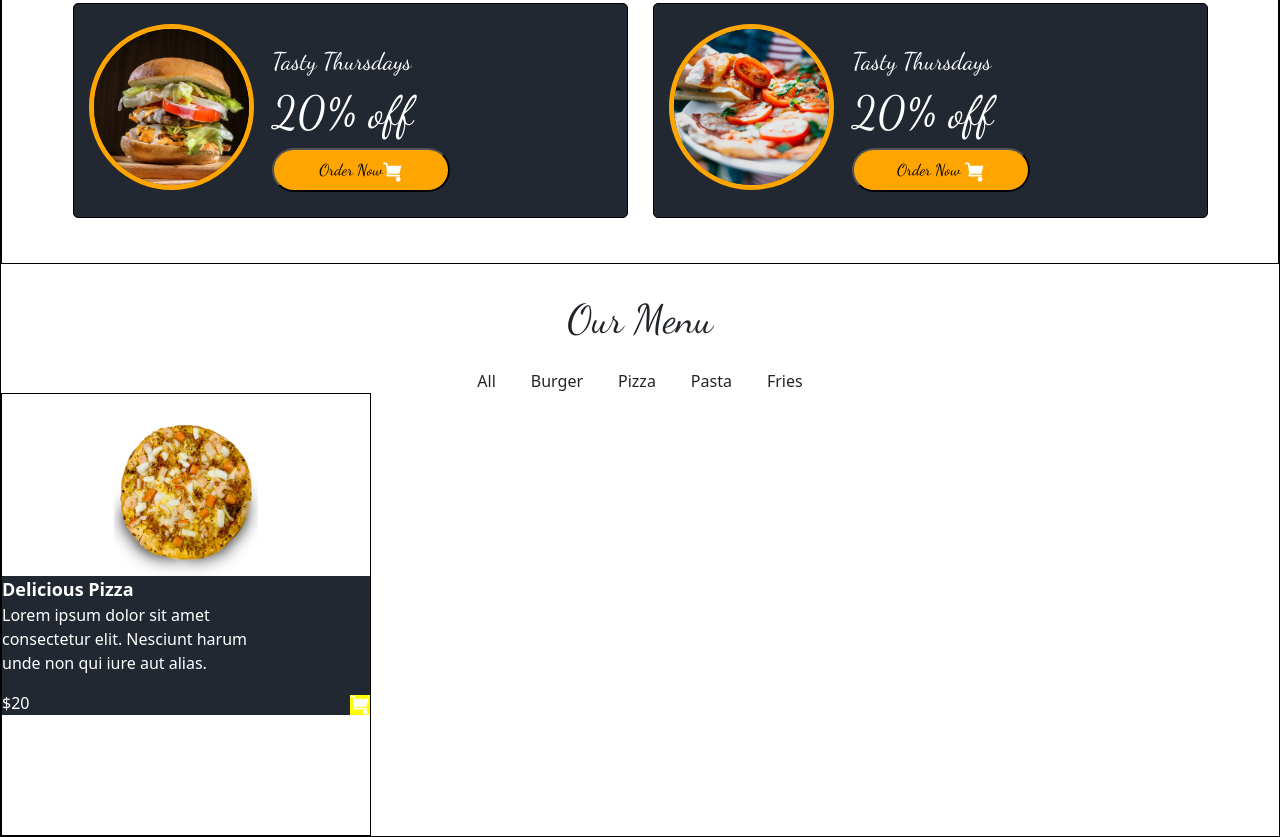
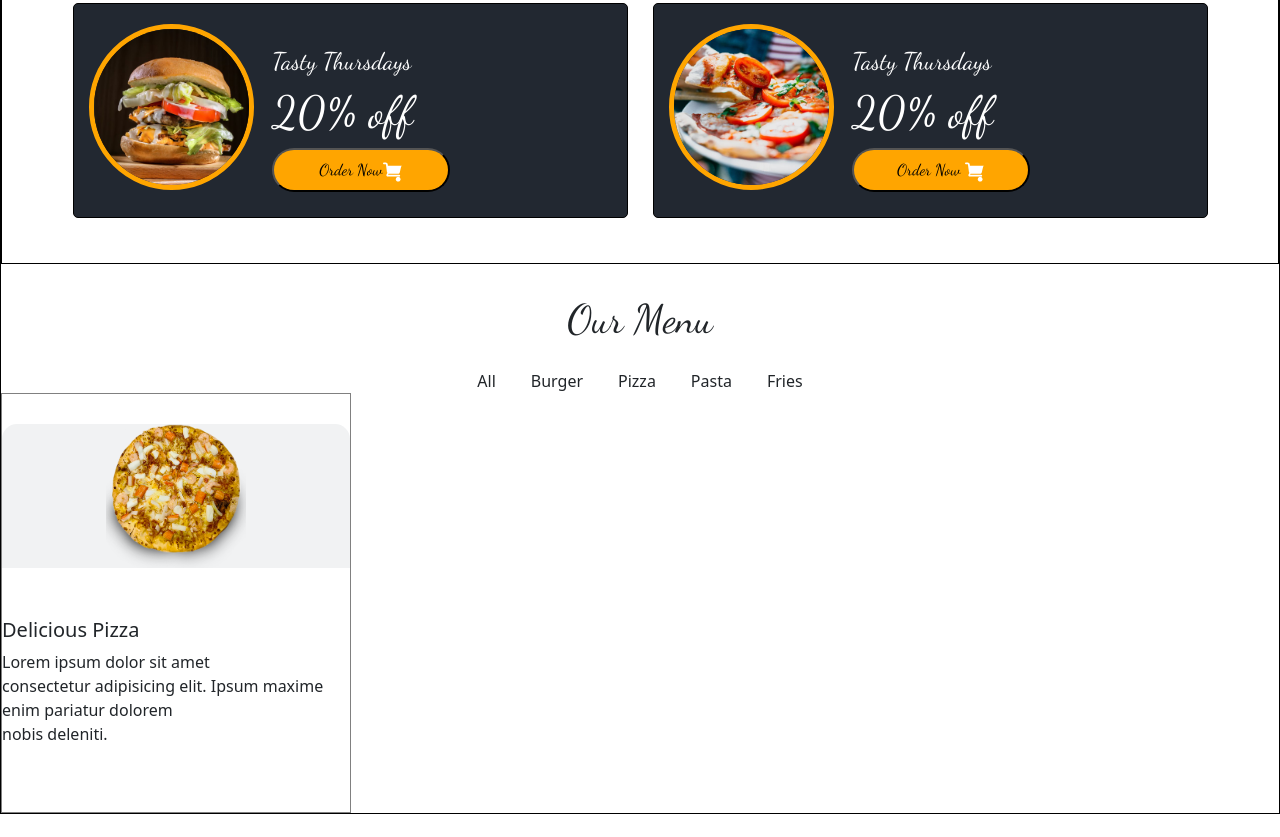
Before and after one commit to satyanshu123456/Feane, a plain HTML site: page Feane/index.html in a window 1280 px wide. Shown: the part 814-1651 px from the top of the page. After the commit the page ends 1628 px from the top, so only its background shows below. Drawn offline with nearby package versions, Linux system fonts and the light colour scheme.

Commit message:
Refactor card layout for improved structure and styling

```diff
--- a/Feane/index.html
+++ b/Feane/index.html
@@ -193,53 +193,23 @@
             <div>Fries</div>
           </div>
           <div class="Allcards">
-            <div class="cad1">
-              <div class="cardimg11"><img class="cardimg" src="../images/card1.png" /></div>
-              <div class="half">
-                <div class="half1" style="font-size: 18px; font-weight: 700;">Delicious Pizza</div>
-                <div>
-                  <p class="half1" >
-                    Lorem ipsum dolor sit amet <br />
-                    consectetur elit. Nesciunt harum <br />
-                    unde non qui iure aut alias.
-                  </p>
-                </div>
-                <div class="half2">
-                  <div class="half1">$20</div>
-                  <div>
-                    <svg class="cart1"
-                      version="1.1"
-                      id="Capa_1"
-                      xmlns="http://www.w3.org/2000/svg"
-                      xmlns:xlink="http://www.w3.org/1999/xlink"
-                      x="0px"
-                      y="0px"
-                      viewBox="0 0 456.029 456.029"
-                      style="
-                        enable-background: new 0 0 456.029 456.029;
-                        width: 20px;
-                        fill: #ffffff;
-                      "
-                      xml:space="preserve"
-                    >
-                      <g>
-                        <path
-                          d="M345.6,338.862c-29.184,0-53.248,23.552-53.248,53.248c0,29.184,23.552,53.248,53.248,53.248
-                          c29.184,0,53.248-23.552,53.248-53.248C398.336,362.414,374.784,338.862,345.6,338.862z"
-                        />
-                        <path
-                          d="M439.296,84.91c-1.024,0-2.56-0.512-4.096-0.512H112.64l-5.12-34.304C104.448,27.566,84.992,10.67,61.952,10.67H20.48
-                             C9.216,10.67,0,19.886,0,31.15c0,11.264,9.216,20.48,20.48,20.48h41.472c2.56,0,4.608,2.048,5.12,4.608l23.04,170.496
-                             c1.024,7.68,5.12,14.336,11.264,18.944l-20.48,37.376c-6.144,10.752-5.632,24.064,0.512,34.304c6.144,10.24,17.408,15.872,29.184,15.872
-                             h260.608c11.264,0,20.48-9.216,20.48-20.48c0-11.264-9.216-20.48-20.48-20.48H115.2l12.8-23.552h217.088
-                             c17.408,0,32.768-12.288,36.864-29.184l31.232-131.072C415.744,98.222,429.056,84.91,439.296,84.91z"
-                        />
-                      </g>
-                    </svg>
-                  </div>
+            <div class="divBor">
+              <div class="imgD">
+                <div class="w1">
+                  <img class="set" src="../images/card1.png" />
                 </div>
               </div>
+              <div class="divC">
+              <div>
+                <h5>Delicious Pizza</h5>
+              </div>
+              <div>
+                Lorem ipsum dolor sit amet <br> consectetur adipisicing elit. Ipsum
+                maxime enim pariatur dolorem <br> nobis deleniti.
+              </div>
             </div>
+            </div>
+
           </div>
         </div>
       </div>
--- a/Feane/style.css
+++ b/Feane/style.css
@@ -1,48 +1,46 @@
-*{
+* {
   margin: 0;
-
 }
-.mainDivFrist{
+.mainDivFrist {
   border: 1px solid black;
   background-image: url(../images/hero-bg.jpg);
   background-position: center;
   background-repeat: no-repeat;
   background-size: cover;
 }
-.headDown{
+.headDown {
   border: 1px solid #000;
   display: flex;
   justify-content: center;
   align-items: center;
   padding-top: 20px;
 }
-.menu-bars{
+.menu-bars {
   color: white;
 }
-.menu-bars:hover{
+.menu-bars:hover {
   color: orange;
 }
-.menu-bar{
+.menu-bar {
   display: flex;
   gap: 1.6rem;
   padding-left: 280px;
 }
-.name{
+.name {
   color: white;
-    font-family: 'Dancing Script', cursive;
-    font-size:2.5rem;
+  font-family: "Dancing Script", cursive;
+  font-size: 2.5rem;
   padding-right: 40px;
 }
-.name1{
-    font-family: 'Dancing Script', cursive;
+.name1 {
+  font-family: "Dancing Script", cursive;
   color: white;
   font-size: 62px;
 }
-.icon
-{
+.icon {
   color: white;
 }
-.butn{
+.butn {
   height: 40px;
   width: 150px;
   background-color: orange;
@@ -50,49 +48,47 @@
   border-radius: 20px;
   border: 0;
 }
-.icons{
+.icons {
   display: flex;
   gap: 1.1rem;
-    padding-left: 120px
+  padding-left: 120px;
 }
-.btn1{
+.btn1 {
   padding-left: 30px;
 }
-.menu-bars1{
+.menu-bars1 {
   color: orange;
 }
-.para{
+.para {
   color: white;
 }
-.headerdown{
+.headerdown {
   padding: 122px 0 0 211px;
   flex-wrap: wrap;
 }
-.btnDiv{
+.btnDiv {
   padding-top: 8px;
   padding-bottom: 300px;
 }
-.btnC{
+.btnC {
   background-color: orange;
   height: 44px;
   width: 178px;
   border-radius: 40px;
 }
-.no1{
+.no1 {
   border: 1px solid black;
 }
-.no2{
+.no2 {
   border: 1px solid black;
-    margin: 50px 0 0 ;
+  margin: 50px 0 0;
   display: flex;
   justify-content: center;
   align-items: center;
   gap: 25px;
   padding-bottom: 45px;
-
-
 }
-.box-1{
+.box-1 {
   display: flex;
   border: 1px solid black;
   height: 215px;
@@ -103,28 +99,28 @@
   background-color: #222831;
   border-radius: 5px;
 }
-.o1{
+.o1 {
   border-radius: 90px;
   border: 5px solid orange;
   height: 165.4px;
   width: 165.4px;
 }
-.a1{
+.a1 {
   padding-bottom: px;
   font-size: 24px;
 }
-.imgleft{
+.imgleft {
   padding-top: 20px;
   color: white;
-    font-family:'Dancing Script', cursive;
+  font-family: "Dancing Script", cursive;
 }
-.our1{
+.our1 {
   padding-top: 25px;
-    font-family:'Dancing Script', cursive;
+  font-family: "Dancing Script", cursive;
   font-size: 40px;
   text-align: center;
 }
-.points{
+.points {
   display: flex;
   gap: 35px;
   justify-content: center;
@@ -132,31 +128,64 @@
   padding-top: 20px;
   font-size: 16px;
 }
-.cardimg{
+/* .cardimg{
     height: 152px;
     width: 144px;
-}
-.cardimg11{
+    border-bottom-right-radius: 45px;
+} */
+/* .cardimg11{
     display: flex;
     justify-content: center;
     align-items: center;
     padding-top: 30px;
-}
-.cart1{
-    background-color: yellow;
-}
-.cad1{
-    height: 443px;
+    padding-bottom: 30px;
+
+} */
+/* .cart1{
+    background-color: orange;
+    /* padding-right: 50px; */
+/* }
+/* .cad1{
+    height: 433px;
     width: 370px;
     border: 1px solid black;
-}
-.half{
+    border-radius: 15px;
+} */
+/* .half{
     background-color: #222831;
-}
-.half1{
+    height: 220px;
+    padding:30px 20px 55px 28px
+
+} */
+/* .half1{
     color: white;
 }
 .half2{
     display: flex;
     justify-content: space-between;
+} */
+
+.divBor {
+  border: 1px solid gray;
+  width: 100%;
+  max-width: 350px;
+  min-height: 420px;
+  display: flex;
+  flex-direction: column;
+  overflow: hidden;
 }
+.set {
+  height: 144px;
+  width: 140px;
+
+}
+.imgD{
+    text-align: center;
+    padding: 30px 0 50px 0
+}
+.w1{
+    height: 50%; /* Lagbhag aadha */
+  width: 100%;
+  background: #f1f2f3;
+  border-radius: 15px 15px 0 0;
+}
```
Lines whose indentation alone changed are shown as unchanged.
